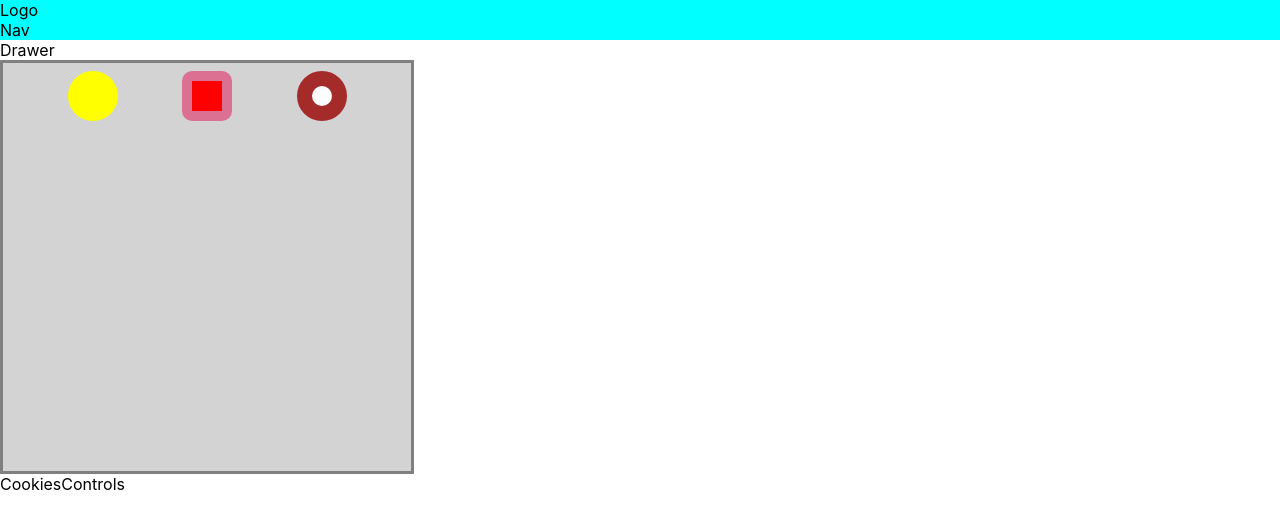
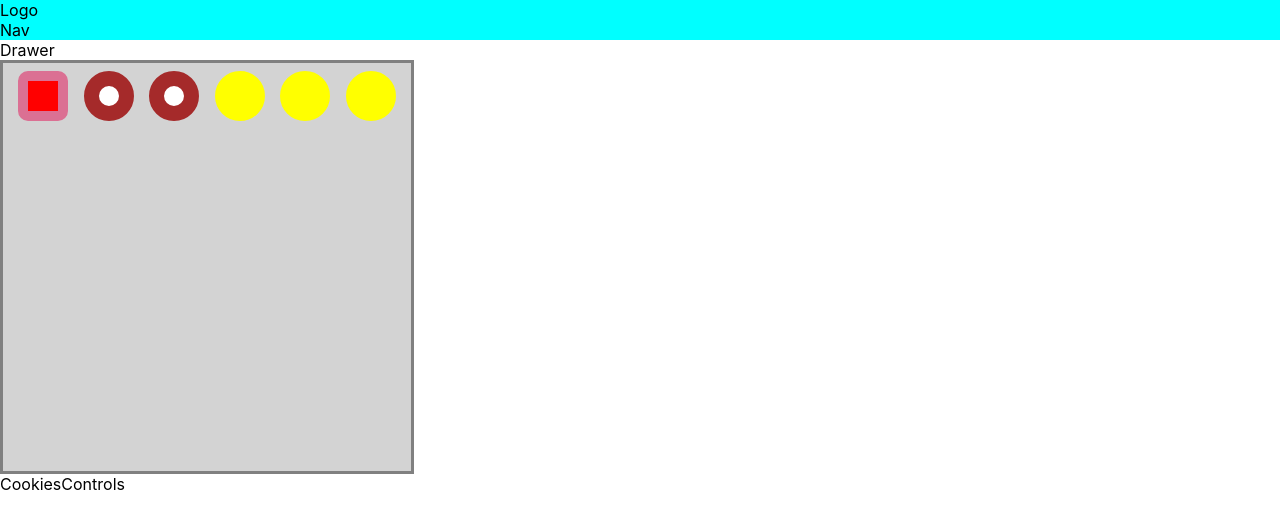
Before and after one commit to Nursen-Okenov/Cookies-Builder, a React (Create React App) app: page / in a window 1280 px wide. Shown: the top 528 px of the page. Built offline with nearby package versions, Linux system fonts and the light colour scheme.

Commit message:
use state in Cookies, CookiesKit, CookiesBuilder components

```diff
--- a/src/components/CookiesBuilder/CookiesKit/Cookies/Cookies.js
+++ b/src/components/CookiesBuilder/CookiesKit/Cookies/Cookies.js
@@ -4,15 +4,15 @@ import classes from "./Cookies.module.css";
 export default ({ type }) => {
     const cookiesClasses =[classes.Cookies];
     switch (type) {
-       case "square-cookie":
+       case "squareCookie":
            cookiesClasses.push(classes.squareCookie);
         break;
 
-       case "round-dark-cookie":
+       case "roundDarkCookie":
         cookiesClasses.push(classes.roundDarkCookie);
         break;
 
-       case "round-cookie":
+       case "roundCookie":
         default:
             cookiesClasses.push(classes.roundCookie);
          break;
--- a/src/components/CookiesBuilder/CookiesKit/CookiesKit.js
+++ b/src/components/CookiesBuilder/CookiesKit/CookiesKit.js
@@ -2,11 +2,18 @@ import React from "react";
 import Cookies from "./Cookies/Cookies";
 import classes from "./CookiesKit.module.css";
 
-export default () => (
-    <div className={classes.CookiesKit}>
-        <Cookies type="round-cookie"/>
-        <Cookies type="square-cookie"/>
-        <Cookies type="round-dark-cookie"/>
+export default ({ ingredients}) => {
+    let ingredientsOutput = [];
 
-    </div>
-);
+    Object.keys(ingredients).forEach(type => {
+        for (let i = 0; i < ingredients[type]; i++) {
+            ingredientsOutput.push(<Cookies key={type +i} type={type} />);
+        }
+    });
+
+    return (
+        <div className={classes.CookiesKit}>
+            {ingredientsOutput}
+        </div>
+    )
+};
--- a/src/containers/CookiesBuilder/CookiesBuilder.js
+++ b/src/containers/CookiesBuilder/CookiesBuilder.js
@@ -1,10 +1,16 @@
-import React from "react";
+import React, { useState } from "react";
 import CookiesKit from "../../components/CookiesBuilder/CookiesKit/CookiesKit";
 import classes from "./CookiesBuilder.module.css";
 
-export default () => (
-    <div className={classes.CookiesBuilder}>
-        <CookiesKit />
+export default () => {
+    const [ingredients, setIngredients] = useState({
+        squareCookie: 1,
+        roundDarkCookie: 2,
+        roundCookie: 3,
+    });
+
+    return (<div className={classes.CookiesBuilder}>
+        <CookiesKit ingredients={ingredients} />
         CookiesControls
-    </div>
-);
+    </div>)
+};
```
